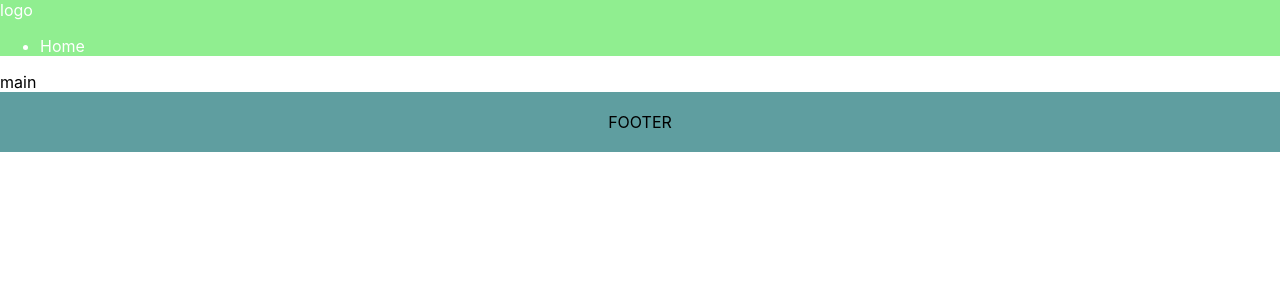
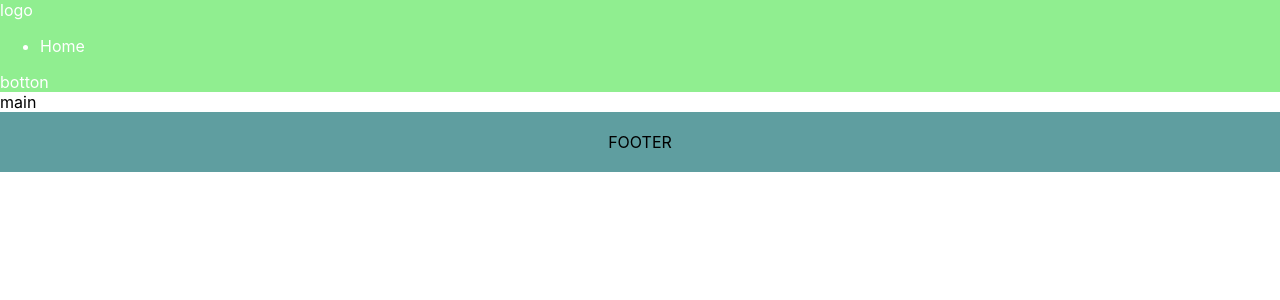
Before and after one commit to Serg8/psy, a React (Create React App) app: page / in a window 1280 px wide. Shown: the top 300 px of the page. Built offline with nearby package versions, Linux system fonts and the light colour scheme.

Commit message:
use hooks

```diff
--- a/src/components/Footer/Footer.tsx
+++ b/src/components/Footer/Footer.tsx
@@ -1,7 +1,7 @@
 import React from 'react';
 import classes from './Footer.module.scss';
 
-function Footer() {
+const Footer = () => {
     return (
         <footer className={classes.footer}>
             FOOTER
--- a/src/components/Header/Header.tsx
+++ b/src/components/Header/Header.tsx
@@ -1,7 +1,27 @@
-import React from 'react';
+import React, {useState} from 'react';
 import classes from './Header.module.scss'
 
-function Header() {
+const Header = () => {
+
+   // let array = useState(false); // это значение не храниться локально, тк. функция не имеет стэйта,
+    // значение хранится на стороне реакта // array = тут только одно значение и одна функция т.е. 2 элемента
+   // let editMode = array[0]; // здесь начальное значение, те false, который мы задали на строке выше
+  //  let setEditMode = array[1]; // здесь функция, которая изменяет первое одиночное значение
+
+    // деструктурированное присваивание
+    let [editMode, setEditMode] = useState(false);
+    //let [status, setStatus] = useState(props.status);  // если нужно, то добавляем ещё один стэйт
+
+    const activateEditMode = () => {
+        setEditMode(true); // setEditMode - это второе значение, которым является функция
+    }
+
+    const deactivateEditMode = () => {
+        setEditMode(false);
+    }
+
+    // методов жизненного цикла в хуках нет
+
     return (
         <header className={classes.header}>
             <div>logo</div>
@@ -10,6 +30,16 @@ function Header() {
                     <li>Home</li>
                 </ul>
             </nav>
+            <div>
+                {
+                    !editMode &&
+                    <div><span onDoubleClick={ activateEditMode } >botton</span></div>
+                }
+                {
+                    editMode &&
+                    <div><input autoFocus={true} onBlur={ deactivateEditMode } /></div>
+                }
+            </div>
         </header>
     );
 }
```
